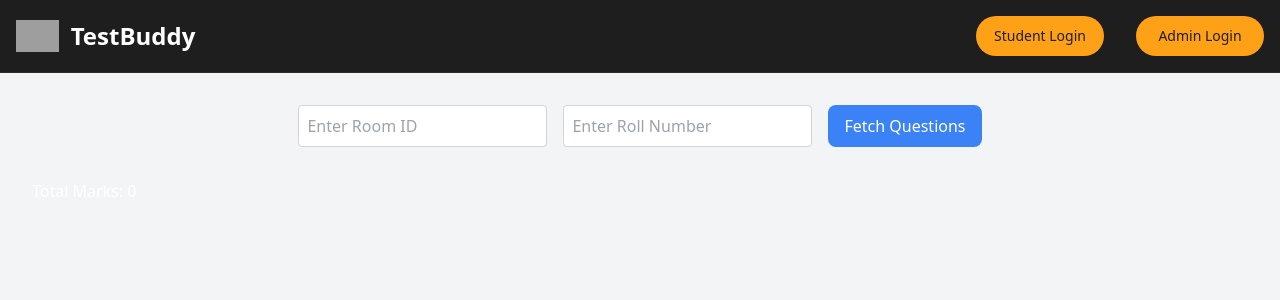
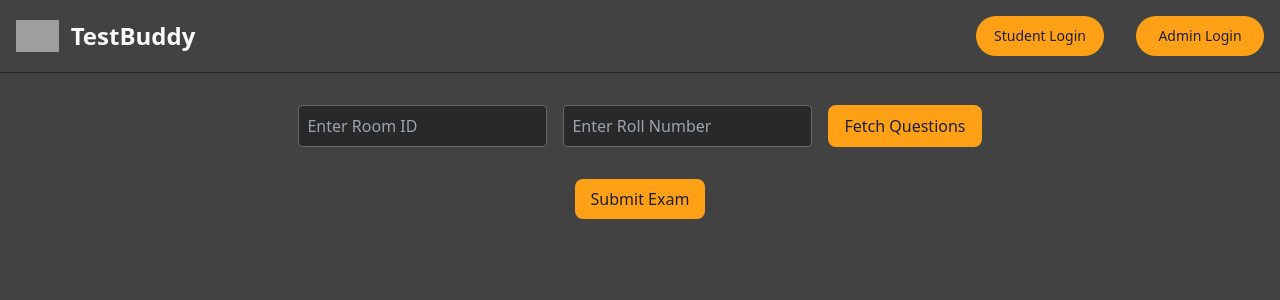
Before and after one commit to saiteja1290/testbuddy, a React (Vite) app in the folder frontend/: page /questionsolving in a window 1280 px wide. Shown: the top 300 px of the page. Built offline with nearby package versions, Linux system fonts and the light colour scheme; grey boxes are pictures that could not be loaded.

Commit message:
submitexam updated

```diff
--- a/frontend/src/App.jsx
+++ b/frontend/src/App.jsx
@@ -12,6 +12,7 @@ import DisplayResult from './pages/DisplayResult';
 import Navbar from './components/Navbar';
 import PrivateRouteTeacher from './components/PrivateRouteTeacher';
 import PrivateRouteStudent from './components/PrivateRouteStudent';
+import ExamResults from './pages/ExamResults';
 
 function App() {
   return (
@@ -26,6 +27,8 @@ function App() {
         <Route path='/questionsolving' element={<QuestionsSolving />} />
         <Route path='/QuestionSetting' element={<QuestionSetting />} />
         <Route path='/displayresult' element={<DisplayResult />} />
+        <Route path="/exam-results" element={<ExamResults />} />
+
         {/* Private routes for teachers */}
         <Route element={<PrivateRouteTeacher />}>
           {/* <Route path='/QuestionSetting' element={<QuestionSetting />} /> */}
--- /dev/null
+++ b/frontend/src/pages/ExamResults.jsx
@@ -0,0 +1,33 @@
+import React from 'react';
+import { useLocation, useNavigate } from 'react-router-dom';
+
+const ExamResults = () => {
+  const location = useLocation();
+  const navigate = useNavigate();
+  const { totalMarks, maxMarks, percentage } = location.state || {};
+
+  if (!totalMarks && totalMarks !== 0) {
+    navigate('/');
+    return null;
+  }
+
+  return (
+    <div className="min-h-screen flex flex-col items-center justify-center bg-[#424242] p-8 text-[#FAFAFA]">
+      <h1 className="text-4xl font-bold mb-8">Exam Results</h1>
+      <div className="bg-[#292929] p-8 rounded shadow-lg w-full max-w-md">
+        <p className="text-2xl mb-4">Your exam is successfully submitted!</p>
+        <p className="text-xl mb-2">Total Marks: {totalMarks}</p>
+        <p className="text-xl mb-2">Max Marks: {maxMarks}</p>
+        <p className="text-xl mb-2">Percentage: {percentage.toFixed(2)}%</p>
+      </div>
+      <button
+        className="mt-8 py-2 px-4 bg-[#FFA116] text-[#1E1E1E] rounded-lg hover:bg-[#292929] hover:text-[#FFA116]"
+        onClick={() => navigate('/')}
+      >
+        Go to Home
+      </button>
+    </div>
+  );
+};
+
+export default ExamResults;
--- a/frontend/src/pages/QuestionsSolving.jsx
+++ b/frontend/src/pages/QuestionsSolving.jsx
@@ -1,22 +1,22 @@
 import React, { useState } from 'react';
 import axios from 'axios';
 import { Controlled as ControlledEditor } from 'react-codemirror2';
+import { useNavigate } from 'react-router-dom';
 import 'codemirror/lib/codemirror.css';
 import 'codemirror/theme/material.css';
 import 'codemirror/mode/javascript/javascript';
 import 'codemirror/mode/clike/clike';
 import 'codemirror/mode/python/python';
-import 'codemirror/mode/xml/xml';
 
 const QuestionSolving = () => {
   const [roomID, setRoomID] = useState('');
   const [rollnumber, setRollNumber] = useState('');
-  const [totalMarks, setTotalMarks] = useState(0);
   const [questions, setQuestions] = useState([]);
   const [userTestCases, setUserTestCases] = useState({});
   const [code, setCode] = useState({});
   const [output, setOutput] = useState({});
   const [lang, setLang] = useState('Python');
+  const navigate = useNavigate();
 
   const handleFetchQuestions = () => {
     axios.get(`http://localhost:8080/api/user/questions/${roomID}`)
@@ -58,11 +58,6 @@ const QuestionSolving = () => {
     axios.post('http://localhost:8080/compilecode', requestData)
       .then(response => {
         const results = response.data.results;
-        const passedTestCases = results.filter(result => result.passed).length;
-        const questionMarks = 1;
-
-        setTotalMarks(prevTotalMarks => prevTotalMarks + (passedTestCases * questionMarks));
-
         const formattedOutput = results.map((result, index) =>
           `Test Case ${index + 1}: ${result.passed ? 'Passed' : 'Failed'}\n`
         ).join('');
@@ -70,16 +65,6 @@ const QuestionSolving = () => {
           ...prevOutput,
           [questionId]: formattedOutput
         }));
-
-        // Save results to the database with timestamp
-        axios.post('http://localhost:8080/api/user/saveresults', {
-          roomId: roomID,
-          rollnumber: rollnumber,
-          totalmarks: totalMarks + (passedTestCases * questionMarks),
-          timestamp: new Date().toISOString(),
-        })
-          .then(() => console.log('Results saved successfully'))
-          .catch(error => console.error('Error saving results:', error));
       })
       .catch(error => setOutput(prevOutput => ({
         ...prevOutput,
@@ -87,36 +72,78 @@ const QuestionSolving = () => {
       })));
   };
 
+  const handleSubmitExam = () => {
+    let totalMarks = 0;
+    const results = questions.map(question => {
+      const requestData = {
+        code: code[question._id] || '',
+        lang,
+        testCases: question.testCases,
+        action: 'submit',
+      };
+
+      return axios.post('http://localhost:8080/compilecode', requestData)
+        .then(response => {
+          const passedTestCases = response.data.results.filter(result => result.passed).length;
+          const questionMarks = passedTestCases; // Each question is worth 5 marks
+          totalMarks += questionMarks;
+          return { questionId: question._id, passedTestCases, totalMarks: questionMarks };
+        })
+        .catch(error => ({ questionId: question._id, error: error.message }));
+    });
+
+    Promise.all(results)
+      .then(allResults => {
+        // Save results to the database with timestamp
+        axios.post('http://localhost:8080/api/user/saveresults', {
+          roomId: roomID,
+          rollnumber: rollnumber,
+          totalmarks: totalMarks,
+          timestamp: new Date().toISOString(),
+        })
+          .then(() => {
+            navigate('/exam-results', {
+              state: {
+                totalMarks,
+                maxMarks: questions.length * 5,
+                percentage: (totalMarks / (questions.length * 5)) * 100,
+              }
+            });
+          })
+          .catch(error => console.error('Error saving results:', error));
+      });
+  };
+
   return (
-    <div className="min-h-screen flex flex-col bg-gray-100 p-8">
+    <div className="min-h-screen flex flex-col bg-[#424242] p-8 text-[#FAFAFA]">
       <div className="flex justify-center mb-8">
         <input
           type="text"
           placeholder="Enter Room ID"
           value={roomID}
           onChange={(e) => setRoomID(e.target.value)}
-          className="p-2 border border-gray-300 rounded"
+          className="p-2 border border-[#686868] rounded bg-[#292929] text-[#FAFAFA]"
         />
         <input
           type="text"
           placeholder="Enter Roll Number"
           value={rollnumber}
           onChange={(e) => setRollNumber(e.target.value)}
-          className="p-2 border border-gray-300 rounded ml-4"
+          className="p-2 border border-[#686868] rounded bg-[#292929] text-[#FAFAFA] ml-4"
         />
         <button
           onClick={handleFetchQuestions}
-          className="ml-4 py-2 px-4 bg-blue-500 text-white rounded-lg hover:bg-blue-600"
+          className="ml-4 py-2 px-4 bg-[#FFA116] text-[#1E1E1E] rounded-lg hover:bg-[#292929] hover:text-[#FFA116]"
         >
           Fetch Questions
         </button>
       </div>
 
-      {questions.map((question, index) => (
-        <div key={question._id} className="mb-8 p-4 bg-white shadow-lg rounded">
-          <h2 className="text-xl font-semibold text-blue-700">{question.questionText}</h2>
-          <p className="text-gray-900 mb-4">{question.description}</p>
-          <h3 className="text-lg font-semibold text-blue-700">Test Cases:</h3>
+      {questions.map((question) => (
+        <div key={question._id} className="mb-8 p-4 bg-[#292929] shadow-lg rounded">
+          <h2 className="text-xl font-semibold text-[#FFA116]">{question.questionText}</h2>
+          <p className="text-[#FAFAFA] mb-4">{question.description}</p>
+          <h3 className="text-lg font-semibold text-[#FFA116]">Test Cases:</h3>
           {question.testCases.length > 0 && (
             <div>
               <p>Input: {question.testCases[0].input}</p>
@@ -124,18 +151,16 @@ const QuestionSolving = () => {
             </div>
           )}
 
-          <div className="mb-4 flex justify-between items-center">
-            <div>
-              <label className="block mb-2 text-blue-700">Language:</label>
-              <select value={lang} onChange={(e) => setLang(e.target.value)} className="block w-full p-2 border border-gray-300 rounded">
-                <option value="C">C</option>
-                <option value="Java">Java</option>
-                <option value="Python">Python</option>
-              </select>
-            </div>
+          <div className="mb-4">
+            <label className="block mb-2 text-[#FFA116]">Language:</label>
+            <select value={lang} onChange={(e) => setLang(e.target.value)} className="block w-full p-2 border border-[#686868] rounded bg-[#292929] text-[#FAFAFA]">
+              <option value="C">C</option>
+              <option value="Java">Java</option>
+              <option value="Python">Python</option>
+            </select>
           </div>
 
-          <div className="code-mirror-wrapper mb-4" style={{ height: '300px' }}>
+          <div className="code-mirror-wrapper mb-4" style={{ height: '600px' }}>
             <ControlledEditor
               onBeforeChange={(editor, data, value) => {
                 setCode(prevCode => ({
@@ -154,40 +179,45 @@ const QuestionSolving = () => {
           </div>
 
           <div className="mb-4">
-            <label className="block mb-2 text-blue-700">Test Cases Input:</label>
+            <label className="block mb-2 text-[#FFA116]">Test Cases Input:</label>
             <textarea
               value={userTestCases[question._id] || question.testCases[0]?.input || ''}
               onChange={(e) => setUserTestCases(prevTestCases => ({
                 ...prevTestCases,
                 [question._id]: e.target.value
               }))}
-              className="block w-full p-2 border border-gray-300 rounded"
+              className="block w-full p-2 border border-[#686868] rounded bg-[#292929] text-[#FAFAFA]"
               rows="4"
             />
           </div>
-          <br /><br /><br /><br /><br /><br />
-          <div className="flex justify-between">
+
+          <div className="flex justify-between mb-4">
             <button
-              className="py-2 px-4 bg-green-500 text-white rounded-lg hover:bg-green-600"
+              className="py-2 px-4 bg-[#10B981] text-[#1E1E1E] rounded-lg hover:bg-[#292929] hover:text-[#10B981]"
               onClick={() => handleRunCode(question._id)}
             >
               Run Code
             </button>
             <button
-              className="py-2 px-4 bg-blue-500 text-white rounded-lg hover:bg-blue-600"
+              className="py-2 px-4 bg-[#FFA116] text-[#1E1E1E] rounded-lg hover:bg-[#292929] hover:text-[#FFA116]"
               onClick={() => handleSubmitCode(question._id)}
             >
               Submit Code
             </button>
           </div>
 
-          <div className="bg-white p-4 border border-blue-300 rounded-lg shadow-inner mt-4">
-            <h3 className="text-xl font-semibold text-blue-700 mb-2">Output:</h3>
-            <pre className="whitespace-pre-wrap text-gray-900 code-output">{output[question._id]}</pre>
+          <div className="bg-[#292929] p-4 border border-[#10B981] rounded-lg shadow-inner">
+            <h3 className="text-xl font-semibold text-[#FFA116] mb-2">Output:</h3>
+            <pre className="whitespace-pre-wrap text-[#FAFAFA] code-output">{output[question._id]}</pre>
           </div>
         </div>
       ))}
-      <div>Total Marks: {totalMarks}</div>
+      <button
+        className="py-2 px-4 bg-[#FFA116] text-[#1E1E1E] rounded-lg hover:bg-[#292929] hover:text-[#FFA116] self-center mb-8"
+        onClick={handleSubmitExam}
+      >
+        Submit Exam
+      </button>
     </div>
   );
 };
--- a/frontend/tailwind.config.js
+++ b/frontend/tailwind.config.js
@@ -17,13 +17,13 @@ module.exports = {
     },
     extend: {
       colors: {
-        primaryBg: "#1E1E1E", // Dark background
-        primaryText: "#FFFFFF", // Light text
+        primaryBg: "#424242", // Dark background
+        primaryText: "#FAFAFA", // Light text
         secondaryText: "#8C8C8C", // Secondary text
         buttonBg: "#FFA116", // Button background
         buttonText: "#1E1E1E", // Button text
-        borderColor: "#2D2D2D", // Border color
-        border: "#2D2D2D", // Border color for components
+        borderColor: "#292929", // Border color
+        border: "#292929", // Border color for components
         input: "#2D2D2D", // Input background
         ring: "#2D2D2D", // Ring color
         background: "#1E1E1E", // Background color
@@ -34,7 +34,7 @@ module.exports = {
         },
         secondary: {
           DEFAULT: "#8C8C8C",
-          foreground: "#FFFFFF",
+          foreground: "#FAFAFA",
         },
         destructive: {
           DEFAULT: "#E53E3E",
```
Also changed, not shown: frontend/src/components/Navbar.jsx (+12 -14 lines).
